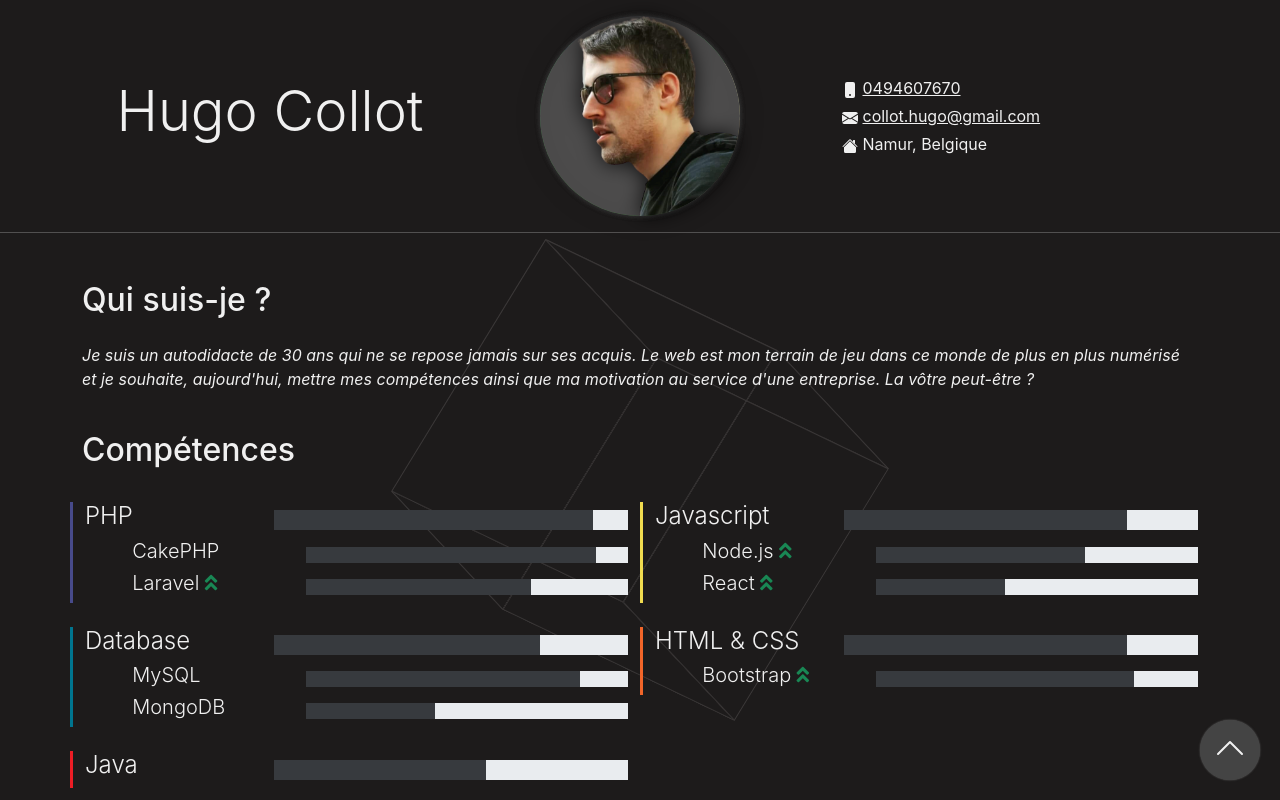
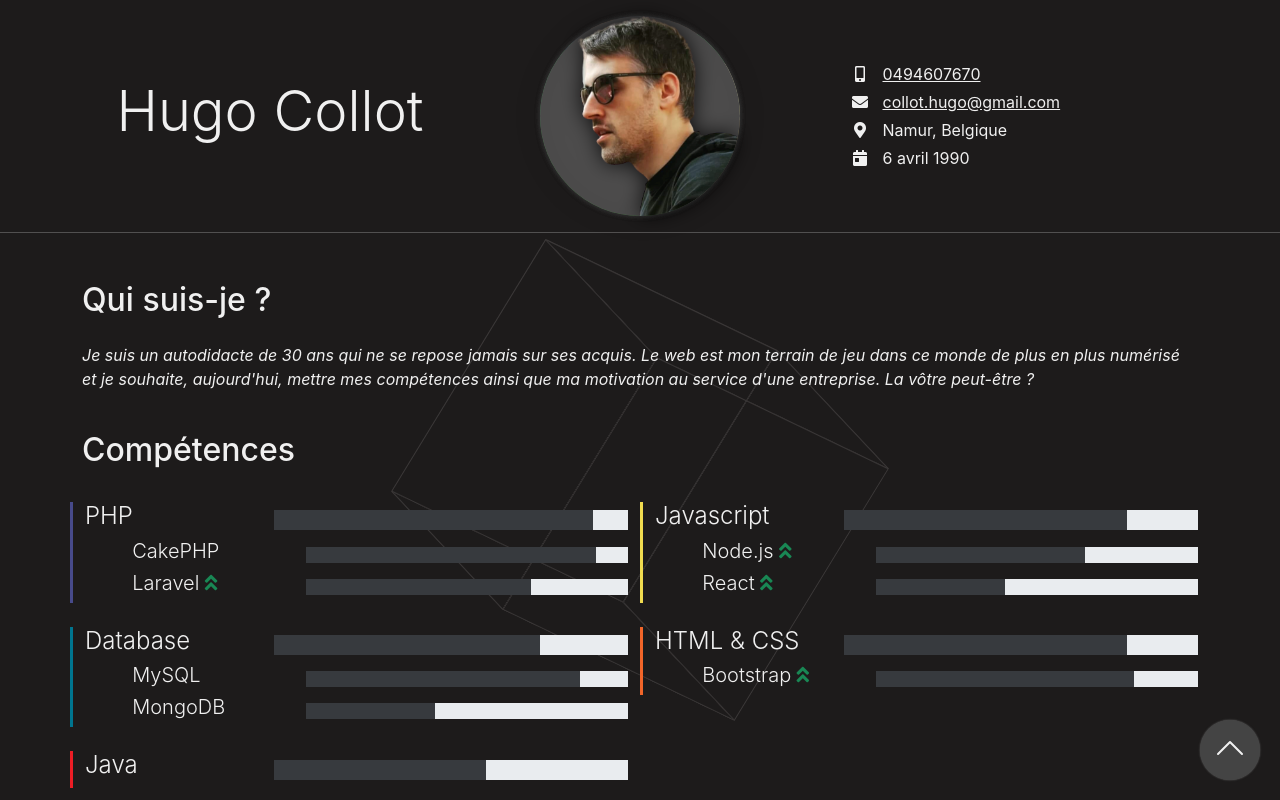
Before and after one commit to Chuug/chuug.be, a plain HTML site: page index.html in a window 1280 px wide. Shown: the top 800 px of the page. Drawn offline with nearby package versions, Linux system fonts and the light colour scheme.

Commit message:
seo update

```diff
--- a/index.html
+++ b/index.html
@@ -3,7 +3,7 @@
 <head>
       <meta charset="UTF-8">
       <meta name="viewport" content="width=device-width, initial-scale=1.0">
-      <meta name="description" content="Développeur full stack sur Laravel et ReactJS">
+      <meta name="description" content="Développeur web full stack sur Namur - Laravel, ReactJS, Mysql, Javascript, Html & CSS">
       <meta name="keywords" content="Hugo, Collot, freelance, développeur, full stack, web, php, javascript, mysql, laravel, cakephp, bootstrap, java, reactjs, nodejs, mongodb, swag">
       <meta name="author" content="Hugo Collot">
       <meta name="copyright" content="Hugo Collot">
@@ -53,23 +53,20 @@
             </div>
             <div class="col-sm-4 col-md-4 my-auto rightinfo">
                <p class="my-1">
-                  <svg width="1em" height="1em" viewBox="0 0 16 16" class="bi bi-phone-fill mr-1 smarticon" fill="currentColor" xmlns="http://www.w3.org/2000/svg">
-                        <path fill-rule="evenodd" d="M3 2a2 2 0 0 1 2-2h6a2 2 0 0 1 2 2v12a2 2 0 0 1-2 2H5a2 2 0 0 1-2-2V2zm6 11a1 1 0 1 1-2 0 1 1 0 0 1 2 0z"/>
-                  </svg>
+                  <i class="fas fa-mobile-alt fa-fw mx-2" data-bs-toggle="tooltip" data-bs-placement="top" title="Téléphone"></i>
                   <a href="tel:+32494607670">0494607670</a>
                </p>
                <p class="my-1">
-                  <svg width="1em" height="1em" viewBox="0 0 16 16" class="bi bi-envelope-fill mr-1 smarticon" fill="currentColor" xmlns="http://www.w3.org/2000/svg">
-                        <path fill-rule="evenodd" d="M.05 3.555A2 2 0 0 1 2 2h12a2 2 0 0 1 1.95 1.555L8 8.414.05 3.555zM0 4.697v7.104l5.803-3.558L0 4.697zM6.761 8.83l-6.57 4.027A2 2 0 0 0 2 14h12a2 2 0 0 0 1.808-1.144l-6.57-4.027L8 9.586l-1.239-.757zm3.436-.586L16 11.801V4.697l-5.803 3.546z"/>
-                  </svg>
+                  <i class="fas fa-envelope fa-fw mx-2" data-bs-toggle="tooltip" data-bs-placement="top" title="Email"></i>
                   <a href="mailto:collot.hugo@gmail.com">collot.hugo@gmail.com</a>
                </p>
                <p class="my-1">
-                  <svg width="1em" height="1em" viewBox="0 0 16 16" class="bi bi-house-fill" fill="currentColor" xmlns="http://www.w3.org/2000/svg">
-                        <path fill-rule="evenodd" d="M8 3.293l6 6V13.5a1.5 1.5 0 0 1-1.5 1.5h-9A1.5 1.5 0 0 1 2 13.5V9.293l6-6zm5-.793V6l-2-2V2.5a.5.5 0 0 1 .5-.5h1a.5.5 0 0 1 .5.5z"/>
-                        <path fill-rule="evenodd" d="M7.293 1.5a1 1 0 0 1 1.414 0l6.647 6.646a.5.5 0 0 1-.708.708L8 2.207 1.354 8.854a.5.5 0 1 1-.708-.708L7.293 1.5z"/>
-                     </svg>
-                     Namur, Belgique
+                  <i class="fas fa-map-marker-alt fa-fw mx-2" data-bs-toggle="tooltip" data-bs-placement="top" title="Location"></i>
+                  Namur, Belgique
+               </p>
+               <p class="my-1">
+                  <i class="fas fa-calendar-day fa-fw mx-2" data-bs-toggle="tooltip" data-bs-placement="top" title="Naissance"></i>
+                  6 avril 1990
                </p>
             </div>
       </div>
```
